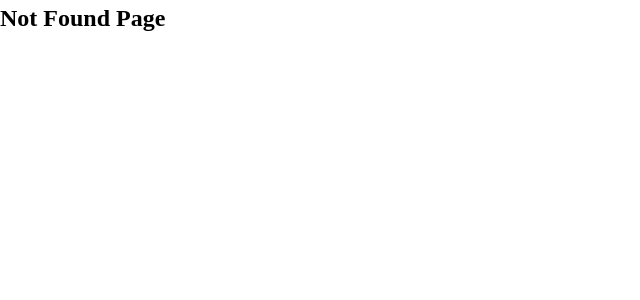
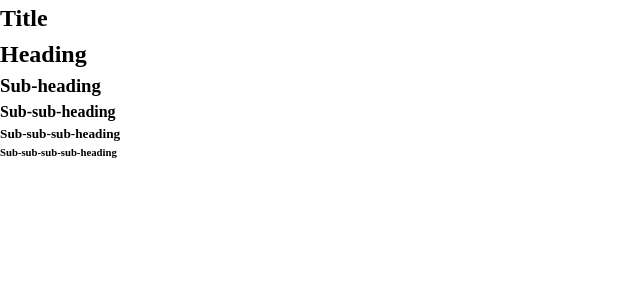
Before and after one commit to takunagai/react-official-tutorial, a React (Create React App) app: page /Page2 in a window 1280 px wide. Before the commit this address had no page. Shown: the top 300 px of the page, without its empty margins (0-640 px from the left). Built offline with nearby package versions, Linux system fonts and the light colour scheme.

Commit message:
Context 1 - サイズのレベルを受け入れる見出しコンポーネント 基本

```diff
--- a/src/Frontpage.jsx
+++ b/src/Frontpage.jsx
@@ -76,6 +76,7 @@
           <li><Link to="/TaskApp5b">TaskApp5b</Link></li>
           <li><Link to="/TaskApp5c">TaskApp5c</Link></li>
           <li><Link to="/Messenger2">Messenger2</Link></li>
+          <li><Link to="/Page2">Page2</Link></li>
         </ul>
       </nav>
       <Outlet />
--- /dev/null
+++ b/src/Page2.jsx
@@ -0,0 +1,15 @@
+import Section from './Page2Section'
+import Heading from './Page2Heading'
+
+export default function Page() {
+  return (
+    <Section>
+      <Heading level={1}>Title</Heading>
+      <Heading level={2}>Heading</Heading>
+      <Heading level={3}>Sub-heading</Heading>
+      <Heading level={4}>Sub-sub-heading</Heading>
+      <Heading level={5}>Sub-sub-sub-heading</Heading>
+      <Heading level={6}>Sub-sub-sub-sub-heading</Heading>
+    </Section>
+  )
+}
--- /dev/null
+++ b/src/Page2Heading.jsx
@@ -0,0 +1,18 @@
+export default function Heading({ level, children }) {
+  switch (level) {
+    case 1:
+      return <h1>{children}</h1>
+    case 2:
+      return <h2>{children}</h2>
+    case 3:
+      return <h3>{children}</h3>
+    case 4:
+      return <h4>{children}</h4>
+    case 5:
+      return <h5>{children}</h5>
+    case 6:
+      return <h6>{children}</h6>
+    default:
+      throw Error('Unknown level: ' + level)
+  }
+}
--- /dev/null
+++ b/src/Page2Section.jsx
@@ -0,0 +1,7 @@
+export default function Section({ children }) {
+  return (
+    <section className="section">
+      {children}
+    </section>
+  )
+}
--- a/src/index.js
+++ b/src/index.js
@@ -75,6 +75,7 @@
 import TaskApp5b from './TaskApp5b'
 import TaskApp5c from './TaskApp5c'
 import Messenger2 from './Messenger2'
+import Page2 from './Page2'
 
 const container = document.getElementById('root')
 const root = createRoot(container) // createRoot(container!) if you use TypeScript
@@ -159,6 +160,7 @@
         <Route path="TaskApp5b" element={<TaskApp5b />} />
         <Route path="TaskApp5c" element={<TaskApp5c />} />
         <Route path="Messenger2" element={<Messenger2 />} />
+        <Route path="Page2" element={<Page2 />} />
         <Route path="*" element={<NotFound />} />{/* Not Found の時*/}
       </Routes>
     </BrowserRouter>
```
Also changed, not shown: 1 other file (tests, documents, lock files or other folders).
